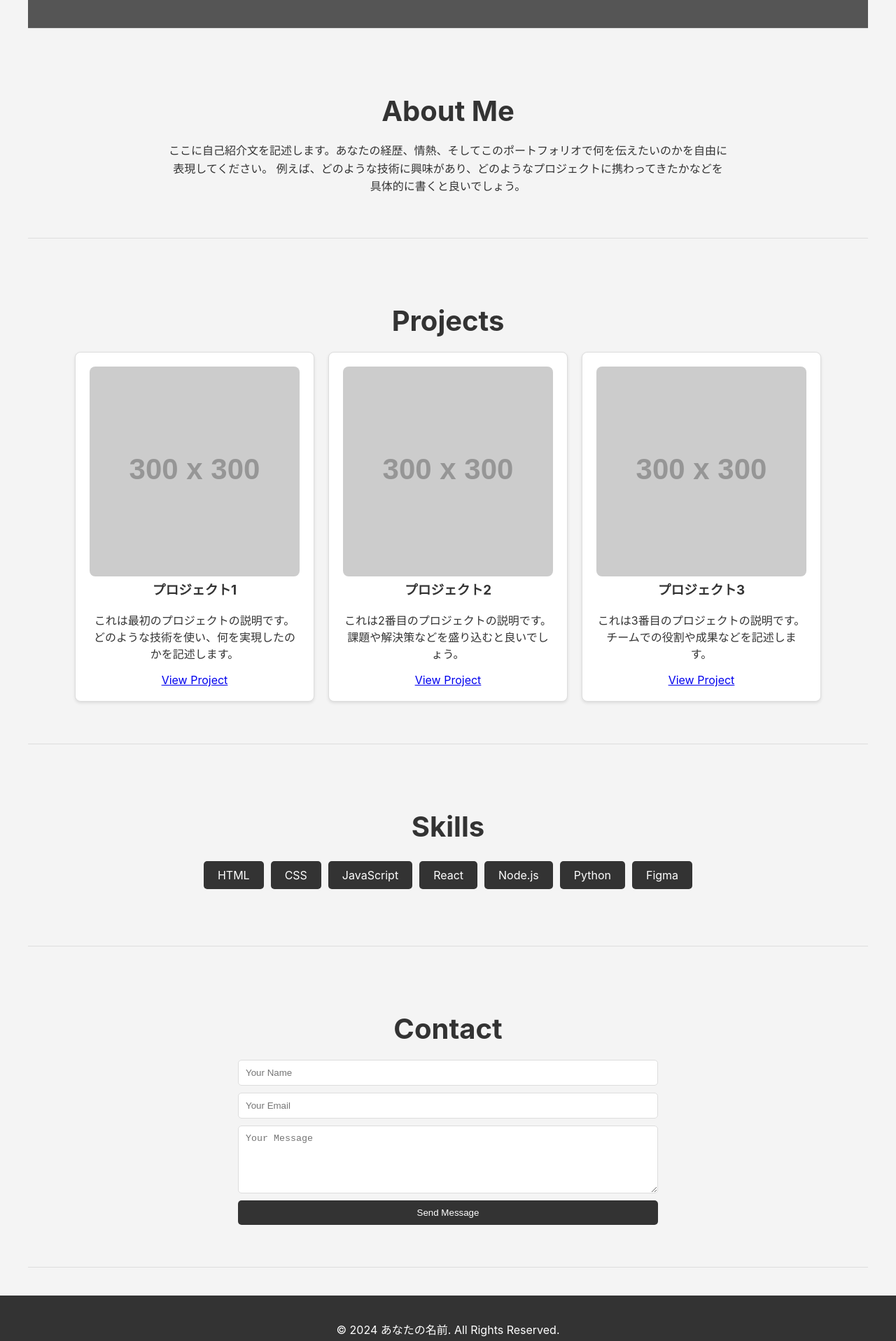
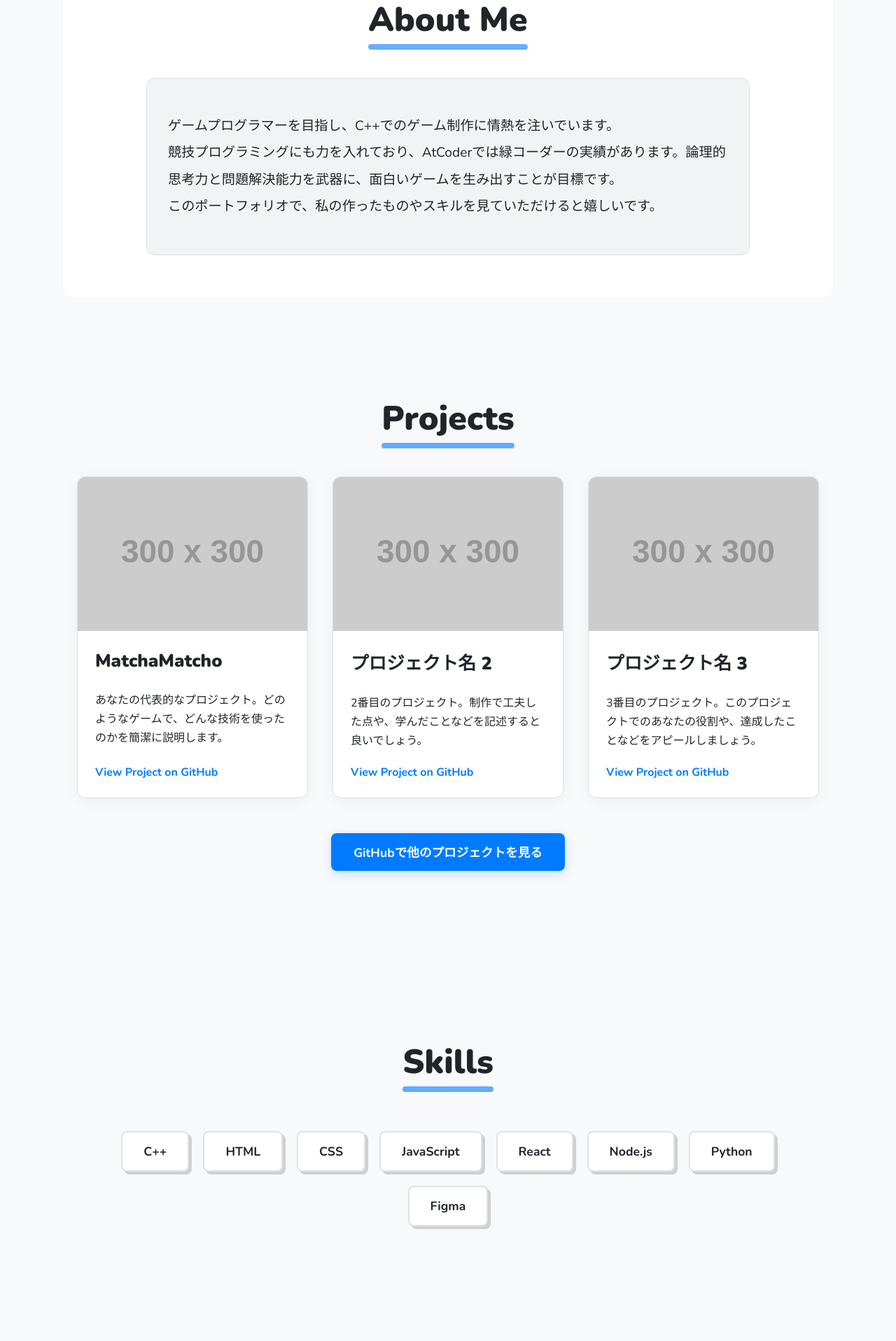
Before and after one commit to matchamatcho/my-portfolio, a React (Create React App) app: page / in a window 1280 px wide. Shown: the part 880-2797 px from the top of the page at 70% size. Built offline with nearby package versions, Linux system fonts and the light colour scheme.

Commit message:
UI変更

```diff
--- a/public/index.html
+++ b/public/index.html
@@ -9,6 +9,9 @@
       content="Web site created using create-react-app"
     />
     <title>My Portfolio</title>
+    <link rel="preconnect" href="https://fonts.googleapis.com">
+    <link rel="preconnect" href="https://fonts.gstatic.com" crossorigin>
+    <link href="https://fonts.googleapis.com/css2?family=Nunito:wght@400;700;900&display=swap" rel="stylesheet">
   </head>
   <body>
     <noscript>You need to enable JavaScript to run this app.</noscript>
--- a/src/App.css
+++ b/src/App.css
@@ -1,13 +1,22 @@
 /* General Styles */
+:root {
+  --primary-color: #007bff; /* Bright Blue */
+  --background-color: #f8f9fa;
+  --text-color: #212529;
+  --card-bg-color: #ffffff;
+  --border-color: #dee2e6;
+  --header-bg: rgba(255, 255, 255, 0.85);
+}
+
 body {
-  font-family: -apple-system, BlinkMacSystemFont, 'Segoe UI', 'Roboto', 'Oxygen',
+  font-family: 'Nunito', -apple-system, BlinkMacSystemFont, 'Segoe UI', 'Roboto', 'Oxygen',
     'Ubuntu', 'Cantarell', 'Fira Sans', 'Droid Sans', 'Helvetica Neue',
     sans-serif;
   -webkit-font-smoothing: antialiased;
   -moz-osx-font-smoothing: grayscale;
   margin: 0;
-  background-color: #f4f4f4;
-  color: #333;
+  background-color: var(--background-color);
+  color: var(--text-color);
 }
 
 .App {
@@ -15,33 +24,67 @@ body {
 }
 
 main {
-  max-width: 1200px;
+  max-width: 1100px;
   margin: 0 auto;
-  padding: 20px;
+  padding: 0 20px;
 }
 
 section {
-  padding: 60px 20px;
-  border-bottom: 1px solid #ddd;
+  padding: 100px 20px;
 }
 
 h1, h2, h3 {
-  color: #333;
+  font-weight: 900;
 }
 
 h2 {
-    font-size: 2.5em;
-    margin-bottom: 20px;
+    font-size: 3em;
+    margin-bottom: 50px;
+    position: relative;
+    display: inline-block;
+}
+
+/* Fun underline for section titles */
+h2::after {
+    content: '';
+    position: absolute;
+    bottom: -10px;
+    left: 0;
+    width: 100%;
+    height: 8px;
+    background-color: var(--primary-color);
+    opacity: 0.6;
+    border-radius: 4px;
+}
+
+
+.button {
+    display: inline-block;
+    background-color: var(--primary-color);
+    color: white;
+    padding: 14px 32px;
+    border-radius: 8px;
+    text-decoration: none;
+    font-weight: 700;
+    font-size: 1.1em;
+    transition: transform 0.2s cubic-bezier(0.34, 1.56, 0.64, 1), box-shadow 0.2s ease;
+    box-shadow: 0 4px 15px rgba(0, 123, 255, 0.2);
+}
+
+.button:hover {
+    transform: translateY(-4px) scale(1.05);
+    box-shadow: 0 7px 25px rgba(0, 123, 255, 0.3);
 }
 
 /* Header */
 .header {
-  background-color: #333;
-  color: white;
-  padding: 20px;
+  background-color: var(--header-bg);
+  backdrop-filter: blur(10px);
+  padding: 15px 30px;
   position: sticky;
   top: 0;
   z-index: 1000;
+  border-bottom: 1px solid var(--border-color);
 }
 
 .header nav ul {
@@ -50,17 +93,24 @@ h2 {
   margin: 0;
   display: flex;
   justify-content: center;
-}
-
-.header nav ul li {
-  margin: 0 15px;
+  gap: 15px;
 }
 
 .header nav ul li a {
-  color: white;
+  color: var(--text-color);
   text-decoration: none;
-  font-weight: bold;
+  font-weight: 700;
+  font-size: 1.1em;
+  padding: 8px 16px;
+  border-radius: 8px;
+  transition: background-color 0.2s, color 0.2s;
 }
+
+.header nav ul li a:hover {
+    background-color: var(--primary-color);
+    color: white;
+}
+
 
 /* Home Section */
 .home {
@@ -68,52 +118,108 @@ h2 {
   flex-direction: column;
   justify-content: center;
   align-items: center;
-  height: 90vh;
-  background: #555;
-  color: white;
+  min-height: 90vh;
+  padding: 0 20px;
 }
 
 .home h1 {
-    font-size: 4em;
+    font-size: 5.5em;
     margin: 0;
-    color: white;
+    color: var(--text-color);
+    line-height: 1.1;
 }
 
 .home p {
-    font-size: 1.5em;
+    font-size: 1.8em;
+    color: var(--primary-color);
+    font-weight: 700;
+    margin-top: 10px;
 }
 
 /* About Section */
-.about p {
+.about {
+    background-color: var(--card-bg-color);
+    border-radius: 16px;
+    padding: 60px 40px;
+}
+.about-content {
     max-width: 800px;
     margin: 0 auto;
-    line-height: 1.6;
+    line-height: 2;
+    font-size: 1.2em;
+    background-color: #f1f3f5; /* Code block style */
+    padding: 30px;
+    border-radius: 12px;
+    border: 1px solid var(--border-color);
+    text-align: left;
 }
 
 /* Projects Section */
 .projects .project-list {
-  display: flex;
-  flex-wrap: wrap;
-  justify-content: center;
-  gap: 20px;
+  display: grid;
+  grid-template-columns: repeat(auto-fit, minmax(320px, 1fr));
+  gap: 35px;
+  margin-bottom: 50px;
 }
 
 .project {
-  background: white;
-  border: 1px solid #ddd;
-  border-radius: 8px;
-  padding: 20px;
-  width: 300px;
-  box-shadow: 0 2px 4px rgba(0,0,0,0.1);
+  background: var(--card-bg-color);
+  border: 1px solid var(--border-color);
+  border-radius: 12px;
+  box-shadow: 0 4px 20px rgba(0,0,0,0.05);
+  overflow: hidden;
+  transition: transform 0.3s, box-shadow 0.3s;
+  display: flex;
+  flex-direction: column;
+}
+
+.project:hover {
+    transform: translateY(-8px);
+    box-shadow: 0 10px 30px rgba(0,0,0,0.1);
+}
+
+.project .project-image-container {
+    width: 100%;
+    height: 220px;
+    overflow: hidden;
 }
 
 .project img {
-    max-width: 100%;
-    border-radius: 8px;
+    width: 100%;
+    height: 100%;
+    object-fit: cover;
+    transition: transform 0.4s ease;
+}
+
+.project:hover img {
+    transform: scale(1.05);
+}
+
+.project-content {
+    padding: 25px;
+    flex-grow: 1;
+    display: flex;
+    flex-direction: column;
+    text-align: left;
 }
 
 .project h3 {
     margin-top: 0;
+    margin-bottom: 10px;
+    font-size: 1.6em;
+}
+
+.project p {
+    line-height: 1.7;
+    margin-bottom: 20px;
+    flex-grow: 1;
+}
+
+.project a {
+    color: var(--primary-color);
+    text-decoration: none;
+    font-weight: bold;
+    align-self: flex-start;
 }
 
 /* Skills Section */
@@ -123,15 +229,30 @@ h2 {
   display: flex;
   flex-wrap: wrap;
   justify-content: center;
+  gap: 20px;
 }
 
+/* "Block" or "Puzzle piece" style for skills */
 .skills li {
-  background: #333;
-  color: white;
-  padding: 10px 20px;
-  margin: 5px;
-  border-radius: 5px;
+  background: var(--card-bg-color);
+  color: var(--text-color);
+  padding: 15px 30px;
+  border: 2px solid var(--border-color);
+  border-radius: 8px;
+  font-weight: 700;
+  font-size: 1.1em;
+  transition: all 0.2s ease-in-out;
+  box-shadow: 4px 4px 0px #d0d0d0; /* "Pixel" shadow */
 }
+
+.skills li:hover {
+    background-color: var(--primary-color);
+    color: white;
+    border-color: var(--primary-color);
+    transform: translate(4px, 4px);
+    box-shadow: 0px 0px 0px #d0d0d0;
+}
+
 
 /* Contact Section */
 .contact form {
@@ -139,28 +260,41 @@ h2 {
   margin: 0 auto;
   display: flex;
   flex-direction: column;
+  gap: 20px;
 }
 
 .contact input, .contact textarea {
-  padding: 10px;
-  margin-bottom: 10px;
-  border: 1px solid #ddd;
-  border-radius: 5px;
+  padding: 18px;
+  border: 2px solid var(--border-color);
+  border-radius: 8px;
+  font-size: 1em;
+  font-family: 'Nunito', sans-serif;
+  transition: border-color 0.2s, box-shadow 0.2s;
+}
+
+.contact input:focus, .contact textarea:focus {
+    outline: none;
+    border-color: var(--primary-color);
+    box-shadow: 0 0 0 4px rgba(0, 123, 255, 0.15);
 }
 
 .contact button {
-  background: #333;
+  background: var(--primary-color);
   color: white;
-  padding: 10px;
+  padding: 18px;
   border: none;
-  border-radius: 5px;
+  border-radius: 8px;
   cursor: pointer;
+  font-weight: bold;
+  font-size: 1.1em;
 }
+
 
 /* Footer */
 .footer {
-  background: #333;
-  color: white;
-  padding: 20px;
-  margin-top: 20px;
+  background: #e9ecef;
+  color: #6c757d;
+  padding: 40px 20px;
+  margin-top: 60px;
+  border-top: 1px solid var(--border-color);
 }
--- a/src/components/About.js
+++ b/src/components/About.js
@@ -4,10 +4,15 @@ function About() {
   return (
     <section id="about" className="about">
       <h2>About Me</h2>
-      <p>
-        ここに自己紹介文を記述します。あなたの経歴、情熱、そしてこのポートフォリオで何を伝えたいのかを自由に表現してください。
-        例えば、どのような技術に興味があり、どのようなプロジェクトに携わってきたかなどを具体的に書くと良いでしょう。
-      </p>
+      <div className="about-content">
+        <p>
+        ゲームプログラマーを目指し、C++でのゲーム制作に情熱を注いでいます。
+        <br />
+        競技プログラミングにも力を入れており、AtCoderでは緑コーダーの実績があります。論理的思考力と問題解決能力を武器に、面白いゲームを生み出すことが目標です。
+        <br />
+        このポートフォリオで、私の作ったものやスキルを見ていただけると嬉しいです。
+        </p>
+      </div>
     </section>
   );
 }
--- a/src/components/Home.js
+++ b/src/components/Home.js
@@ -4,7 +4,7 @@ function Home() {
   return (
     <section id="home" className="home">
       <h1>あなたの名前</h1>
-      <p>ウェブデベロッパー | デザイナー | クリエイター</p>
+      <p>Game Programmer</p>
     </section>
   );
 }
--- a/src/components/Projects.js
+++ b/src/components/Projects.js
@@ -1,26 +1,27 @@
 import React from 'react';
 
+// あなたのGitHubプロジェクト情報をここに記述します
 const myProjects = [
   {
     id: 1,
-    title: 'プロジェクト1',
-    description: 'これは最初のプロジェクトの説明です。どのような技術を使い、何を実現したのかを記述します。',
-    imageUrl: 'https://via.placeholder.com/300',
-    link: '#'
+    title: 'MatchaMatcho',
+    description: 'あなたの代表的なプロジェクト。どのようなゲームで、どんな技術を使ったのかを簡潔に説明します。',
+    imageUrl: 'https://via.placeholder.com/300', // プロジェクトのスクリーンショットなどに差し替えてください
+    link: 'https://github.com/matchamatcho/matchamatcho'
   },
   {
     id: 2,
-    title: 'プロジェクト2',
-    description: 'これは2番目のプロジェクトの説明です。課題や解決策などを盛り込むと良いでしょう。',
+    title: 'プロジェクト名 2',
+    description: '2番目のプロジェクト。制作で工夫した点や、学んだことなどを記述すると良いでしょう。',
     imageUrl: 'https://via.placeholder.com/300',
-    link: '#'
+    link: '#' // あなたのプロジェクトURLに書き換えてください
   },
   {
     id: 3,
-    title: 'プロジェクト3',
-    description: 'これは3番目のプロジェクトの説明です。チームでの役割や成果などを記述します。',
+    title: 'プロジェクト名 3',
+    description: '3番目のプロジェクト。このプロジェクトでのあなたの役割や、達成したことなどをアピールしましょう。',
     imageUrl: 'https://via.placeholder.com/300',
-    link: '#'
+    link: '#' // あなたのプロジェクトURLに書き換えてください
   }
 ];
 
@@ -31,13 +32,20 @@ function Projects() {
       <div className="project-list">
         {myProjects.map(project => (
           <div key={project.id} className="project">
-            <img src={project.imageUrl} alt={project.title} />
-            <h3>{project.title}</h3>
-            <p>{project.description}</p>
-            <a href={project.link} target="_blank" rel="noopener noreferrer">View Project</a>
+            <div className="project-image-container">
+              <img src={project.imageUrl} alt={project.title} />
+            </div>
+            <div className="project-content">
+              <h3>{project.title}</h3>
+              <p>{project.description}</p>
+              <a href={project.link} target="_blank" rel="noopener noreferrer">View Project on GitHub</a>
+            </div>
           </div>
         ))}
       </div>
+      <a href="https://github.com/your-github-username" target="_blank" rel="noopener noreferrer" className="button">
+        GitHubで他のプロジェクトを見る
+      </a>
     </section>
   );
 }
--- a/src/components/Skills.js
+++ b/src/components/Skills.js
@@ -1,6 +1,6 @@
 import React from 'react';
 
-const mySkills = ['HTML', 'CSS', 'JavaScript', 'React', 'Node.js', 'Python', 'Figma'];
+const mySkills = ['C++', 'HTML', 'CSS', 'JavaScript', 'React', 'Node.js', 'Python', 'Figma'];
 
 function Skills() {
   return (
```
